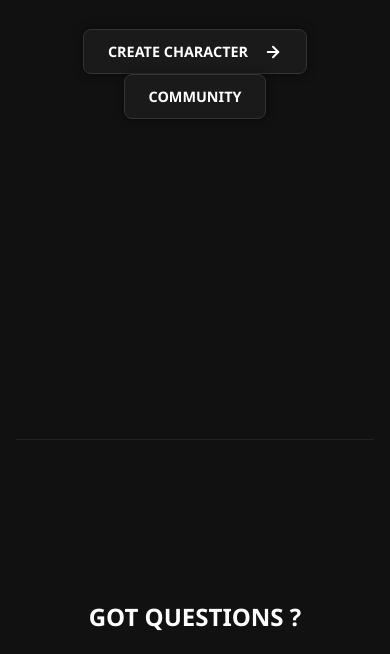
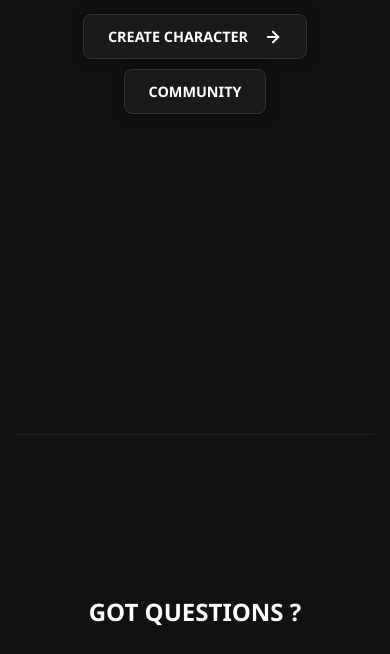
Before and after one commit to PHOOMPHAT-Git/NEXORIA-WEBCODE, a plain HTML site: page index.html in a window 390 px wide. Shown: the part 446-1100 px from the top of the page. Drawn offline with Linux system fonts and the light colour scheme.

Commit message:
Update home.css

```diff
--- a/css/home.css
+++ b/css/home.css
@@ -23,7 +23,7 @@ label {
 body {
     background-color: #111;
     color: #eee;
-    padding-top: 325px;
+    padding-top: 250px;
 }
 
 .top-nav {
@@ -117,6 +117,7 @@ body {
     display: inline-flex;
     align-items: center;
     justify-content: center;
+    margin-top: 10px;
     gap: 1rem;
     background-color: #1a1a1a;
     border: 1px solid #333;
@@ -410,7 +411,7 @@ h3 {
 
 @media only screen and (max-width: 768px) {
     body {
-        padding-top: 200px;
+        padding-top: 175px;
     }
 
     h1 {
```
